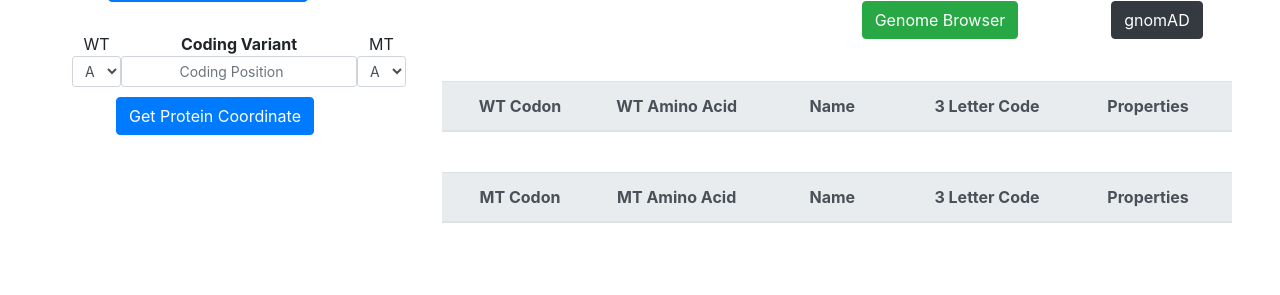
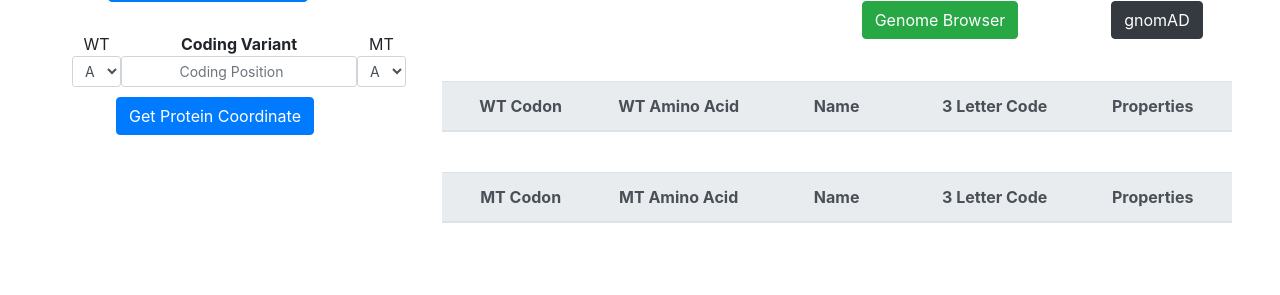
Before and after one commit to JustinzGit/variant_conversion_tool, a Django app: template conversion/templates/conversion/coding.html in a window 1280 px wide; the page is wider, and only the part inside the window is pictured. Shown: the part 420-715 px from the top of that part. Run offline with Django 3.2, Linux system fonts and the light colour scheme; the template is opened without the code that fills it, so the values that code supplies are empty; some libraries are stand-ins or nearby versions.

Commit message:
add inline styling to table headers

```diff
--- a/conversion/templates/conversion/tables.html
+++ b/conversion/templates/conversion/tables.html
@@ -1,11 +1,11 @@
 <table id="wt_info" class="table">
     <thead class="thead-light">
       <tr>
-        <th style="width: 200px;" scope="col">WT Codon</th>
-        <th style="width: 200px;" scope="col">WT Amino Acid</th>
-        <th style="width: 200px;" scope="col">Name</th>
-        <th style="width: 200px;" scope="col">3 Letter Code</th>
-        <th style="width: 200px;" scope="col">Properties</th>
+        <th style="width: 158px;" scope="col">WT Codon</th>
+        <th style="width: 158px;" scope="col">WT Amino Acid</th>
+        <th style="width: 158px;" scope="col">Name</th>
+        <th style="width: 158px;" scope="col">3 Letter Code</th>
+        <th style="width: 158px;" scope="col">Properties</th>
       </tr>
     </thead>
     <tbody>
@@ -22,11 +22,11 @@
 <table id="mt_info" class="table">
     <thead class="thead-light">
       <tr>
-        <th style="width: 200px;" scope="col">MT Codon</th>
-        <th style="width: 200px;" scope="col">MT Amino Acid</th>
-        <th style="width: 200px;" scope="col">Name</th>
-        <th style="width: 200px;" scope="col">3 Letter Code</th>
-        <th style="width: 200px;" scope="col">Properties</th>
+        <th style="width: 158px;" scope="col">MT Codon</th>
+        <th style="width: 158px;" scope="col">MT Amino Acid</th>
+        <th style="width: 158px;" scope="col">Name</th>
+        <th style="width: 158px;" scope="col">3 Letter Code</th>
+        <th style="width: 158px;" scope="col">Properties</th>
       </tr>
     </thead>
     <tbody>
```
